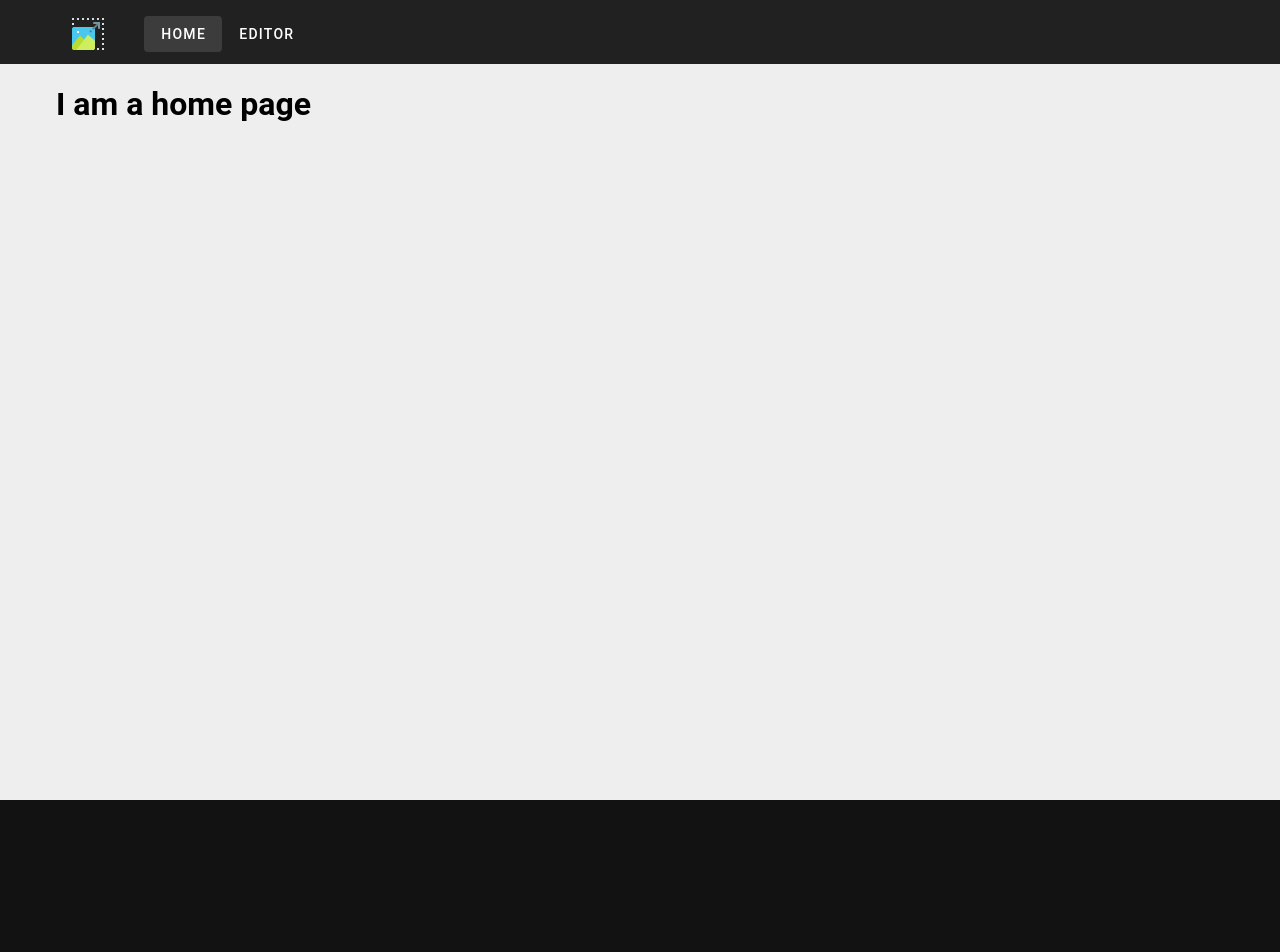
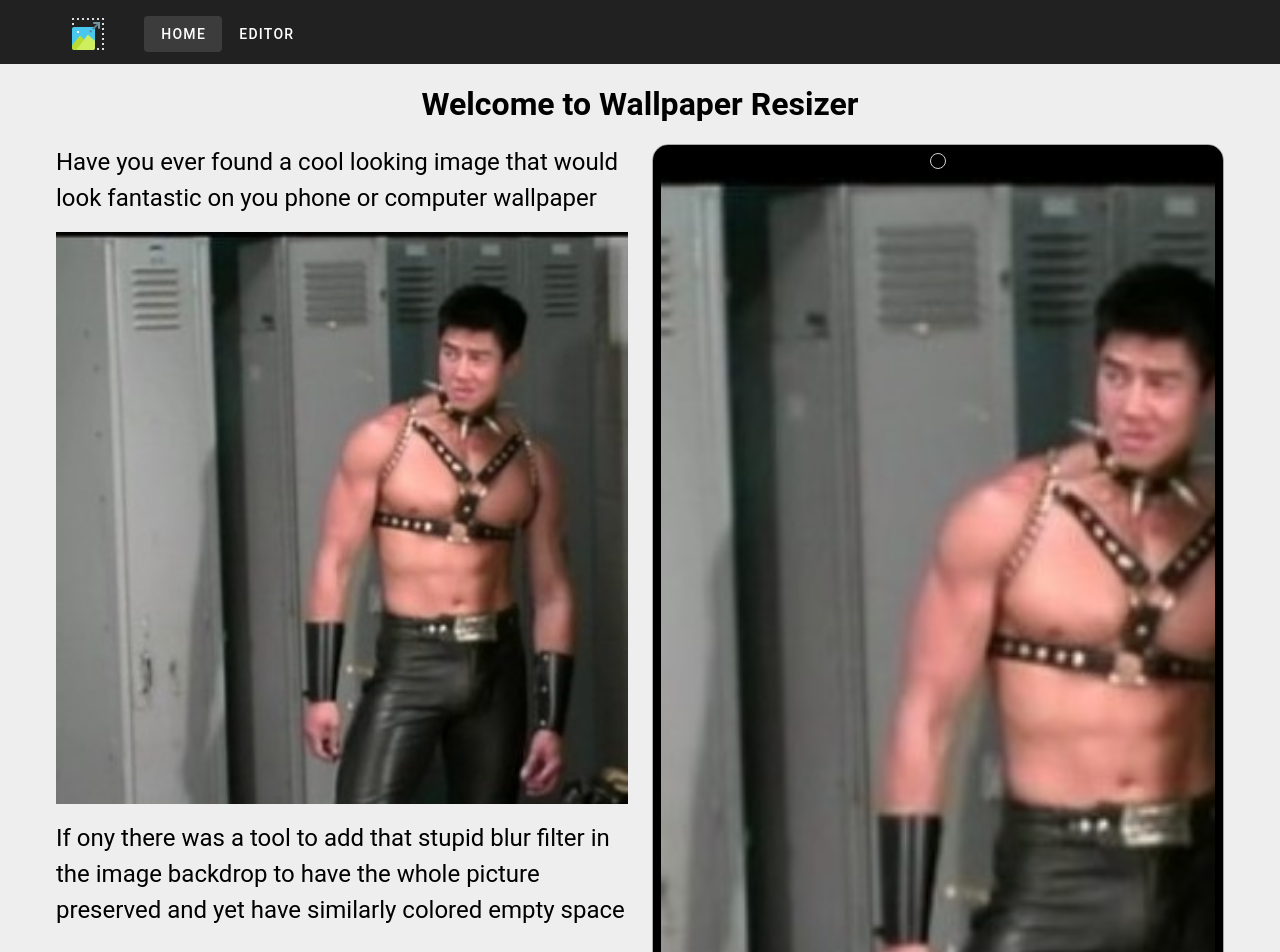
Before and after one commit to SugarF0x/resize-wallpaper, a Vue app: page / in a window 1280 px wide. Shown: the top 952 px of the page. Before the commit the page ends 800 px from the top, so only its background shows below. Built offline with nearby package versions, Linux system fonts and the light colour scheme.

Commit message:
add home page content

```diff
--- a/src/App.vue
+++ b/src/App.vue
@@ -8,7 +8,7 @@ const links: Array<[string, Paths]> = [
 </script>
 
 <template>
-  <v-app id="inspire">
+  <v-app>
     <v-app-bar flat>
       <v-container class="fill-height d-flex align-center">
         <v-avatar
@@ -30,7 +30,7 @@ const links: Array<[string, Paths]> = [
     </v-app-bar>
 
     <v-main class="bg-grey-lighten-3 d-flex">
-      <v-container class="d-flex flex-grow-1">
+      <v-container class="d-flex flex-column flex-grow-1">
         <router-view />
       </v-container>
     </v-main>
--- a/src/components/Phone.vue
+++ b/src/components/Phone.vue
@@ -54,6 +54,8 @@
 }
 
 .content {
+  display: flex;
+  flex-direction: column;
   flex: 1;
 }
 
--- a/src/views/Home.vue
+++ b/src/views/Home.vue
@@ -1,10 +1,70 @@
 <script setup lang="ts">
+import Phone from "@/components/Phone.vue"
 </script>
 
 <template>
-  <h1>I am a home page</h1>
+  <div class="home">
+    <h1 class="text-center mb-4">Welcome to Wallpaper Resizer</h1>
+
+    <v-row>
+      <v-col cols="12" md="6">
+        <p class="mb-4">
+          Have you ever found a cool looking image that would look fantastic on you phone or computer wallpaper
+        </p>
+
+        <v-img src="/images/example-1.jpg" />
+
+        <p class="mt-4">
+          If ony there was a tool to add that stupid blur filter in the image backdrop to have the whole picture
+          preserved and yet have similarly colored empty space
+        </p>
+      </v-col>
+      <v-col cols="12" md="6">
+        <Phone>
+          <v-img src="/images/example-1.jpg" class="fill-height" cover />
+        </Phone>
+      </v-col>
+    </v-row>
+
+    <v-row>
+      <v-col cols="12" md="6">
+        <Phone>
+          <div class="result-example" />
+        </Phone>
+      </v-col>
+      <v-col cols="12" md="6">
+        <p>
+          Well, wouldn't you know, Wallpaper Resizer is exactly the tool for the job!
+          Upload an image, select aspect ratio, preview the result and click the preview to download
+          the newly transformed video!
+        </p>
+
+        <p class="mt-4">
+          It is completely free with no upload limits. In fact, there are no uploads at all to begin with!
+          All the conversion is done offline inside your very own browser!
+        </p>
+
+        <p class="mt-4">
+          Head over to the
+          <v-btn to="/editor">Editor</v-btn>
+          and try it out for yourself!
+        </p>
+      </v-col>
+    </v-row>
+  </div>
 </template>
 
 <style scoped lang="scss">
+.result-example {
+  flex: 1;
+  display: flex;
+  background-image: url("/images/example-2.jpg");
+  background-size: cover;
+}
 
+.home {
+  p {
+    font-size: 24px;
+  }
+}
 </style>
```
Also changed, not shown: public/images/example-1.jpg (added), public/images/example-2.jpg (added).
